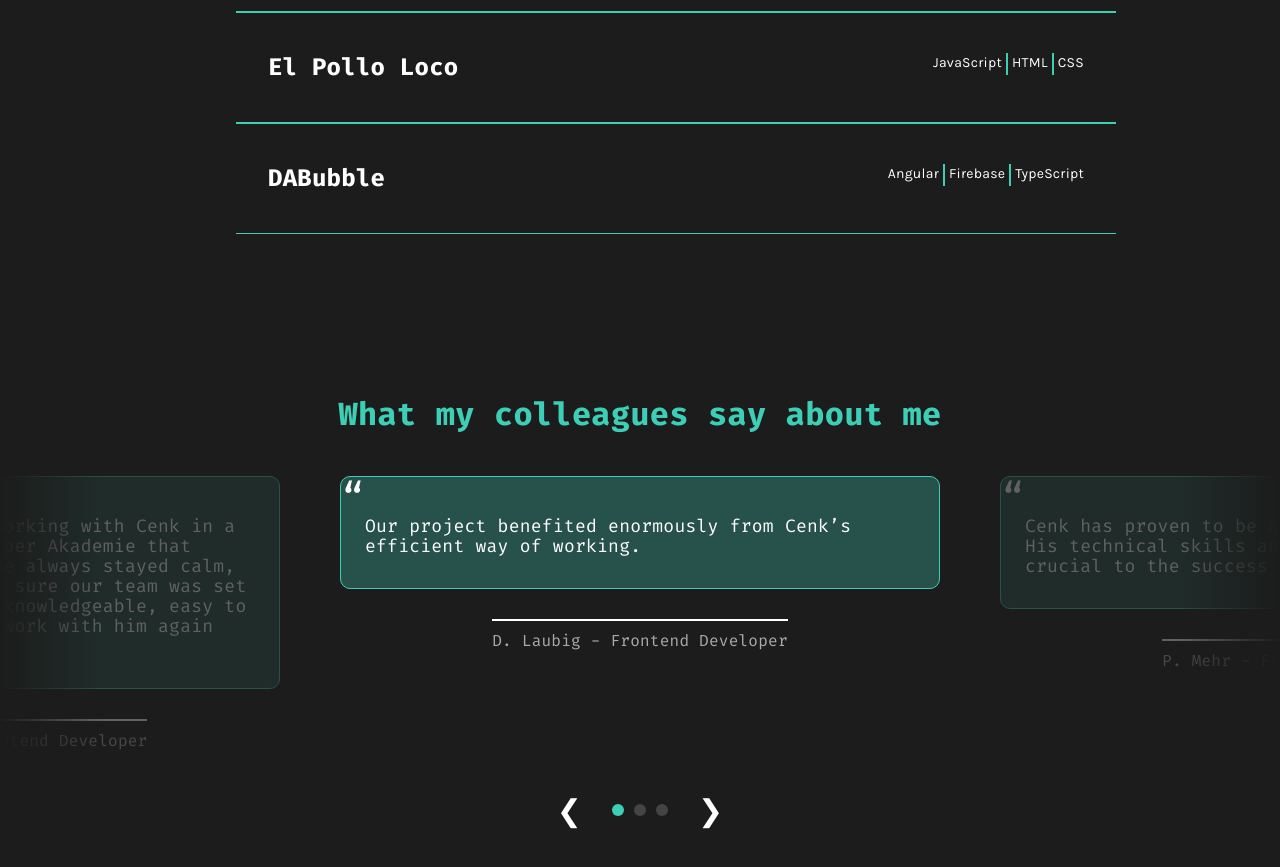
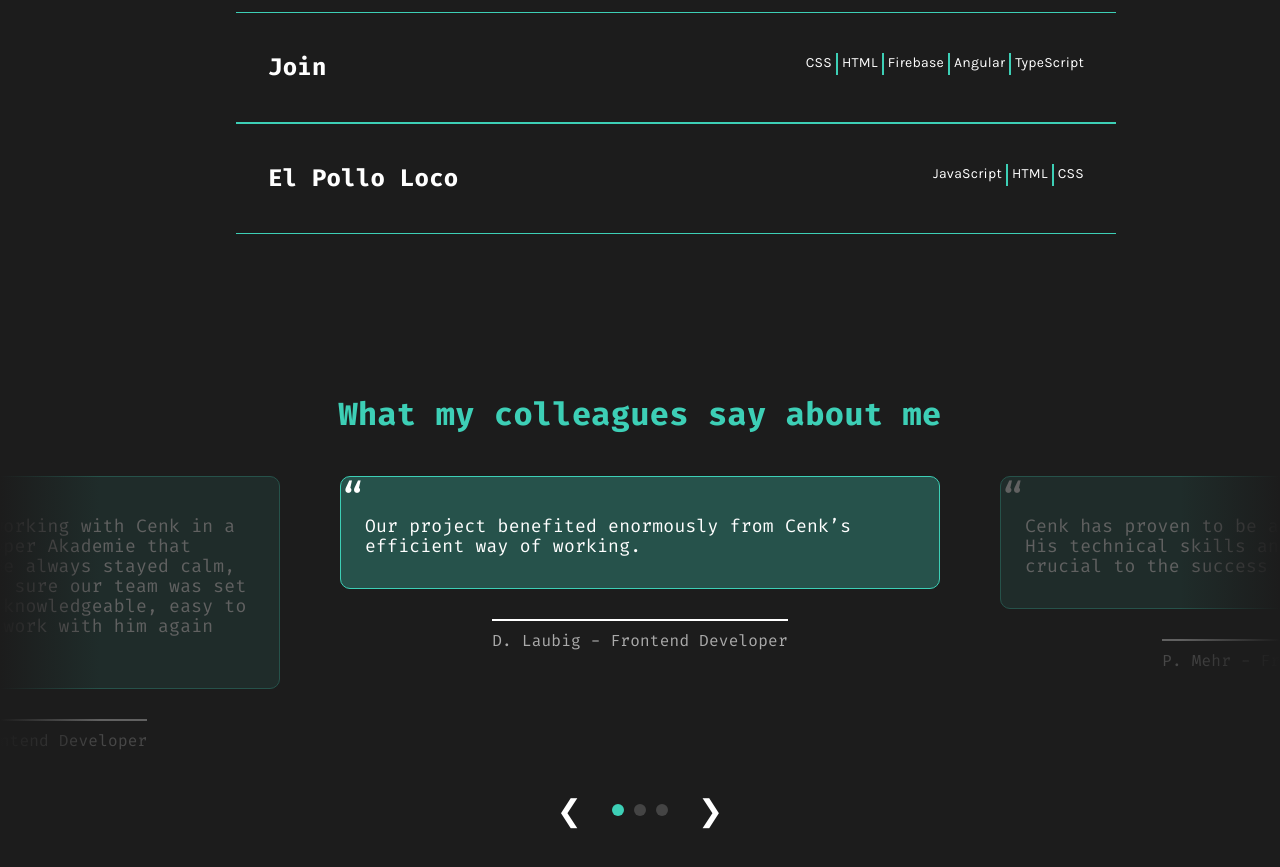
Before and after one commit to CenkKorkmaz92/MyPortfolio, an Angular app: page / in a window 1280 px wide. Shown: the part 3920-4787 px from the top of the page. Built offline with nearby package versions, Linux system fonts and the light colour scheme.

Commit message:
dissabeled Dabubble in portfolio for later use

```diff
--- a/src/app/portfolio/portfolio.component.ts
+++ b/src/app/portfolio/portfolio.component.ts
@@ -78,23 +78,23 @@ export class PortfolioComponent {
       imageUrl: 'assets/img/pop-ups/el_pollo_loco_pop_up.svg',
       modalImageUrl: 'assets/img/pop-ups/modal_loco.svg',
     },
-    {
-      id: 3,
-      title: 'DABubble',
-      subtitle: {
-        EN: 'What is this project about?',
-        DE: 'Worum geht es bei diesem Projekt?',
-      },
-      description: {
-        EN: 'This App is a Slack Clone App. It revolutionizes team communication and collaboration with its intuitive interface, real-time messaging, and robust channel organization.',
-        DE: 'Diese App ist eine Slack-Clone-App. Sie revolutioniert die Teamkommunikation und -zusammenarbeit mit einer intuitiven Benutzeroberfläche, Echtzeitnachrichten und robuster Kanalorganisation.',
-      },
-      technologies: ['Angular', 'Firebase', 'TypeScript'],
-      githubLink: '#',
-      liveLink: '#',
-      imageUrl: 'assets/img/pop-ups/da_bubble_pop_up.svg',
-      modalImageUrl: 'assets/img/pop-ups/modal_bubble.svg',
-    },
+    // {
+    //   id: 3,
+    //   title: 'DABubble',
+    //   subtitle: {
+    //     EN: 'What is this project about?',
+    //     DE: 'Worum geht es bei diesem Projekt?',
+    //   },
+    //   description: {
+    //     EN: 'This App is a Slack Clone App. It revolutionizes team communication and collaboration with its intuitive interface, real-time messaging, and robust channel organization.',
+    //     DE: 'Diese App ist eine Slack-Clone-App. Sie revolutioniert die Teamkommunikation und -zusammenarbeit mit einer intuitiven Benutzeroberfläche, Echtzeitnachrichten und robuster Kanalorganisation.',
+    //   },
+    //   technologies: ['Angular', 'Firebase', 'TypeScript'],
+    //   githubLink: '#',
+    //   liveLink: '#',
+    //   imageUrl: 'assets/img/pop-ups/da_bubble_pop_up.svg',
+    //   modalImageUrl: 'assets/img/pop-ups/modal_bubble.svg',
+    // },
   ];
 
   constructor(private languageService: LanguageService) { }
```
